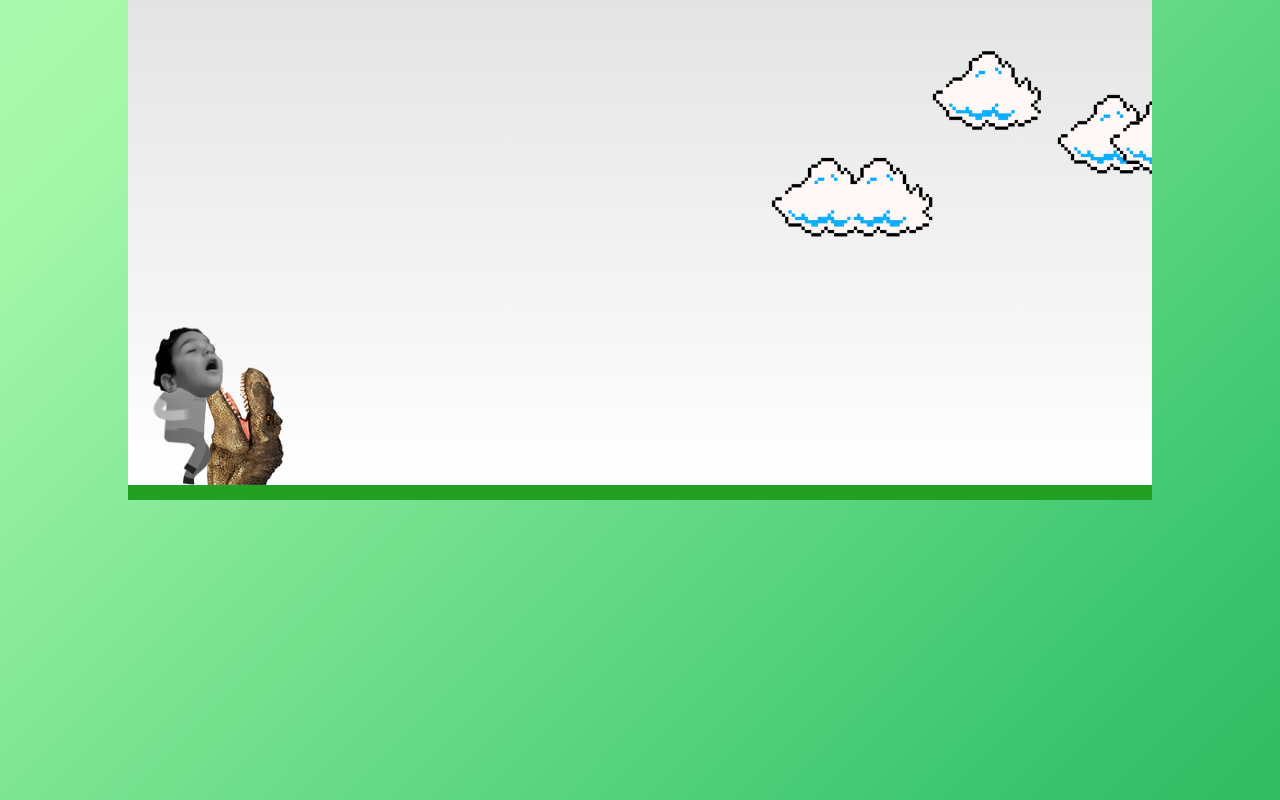
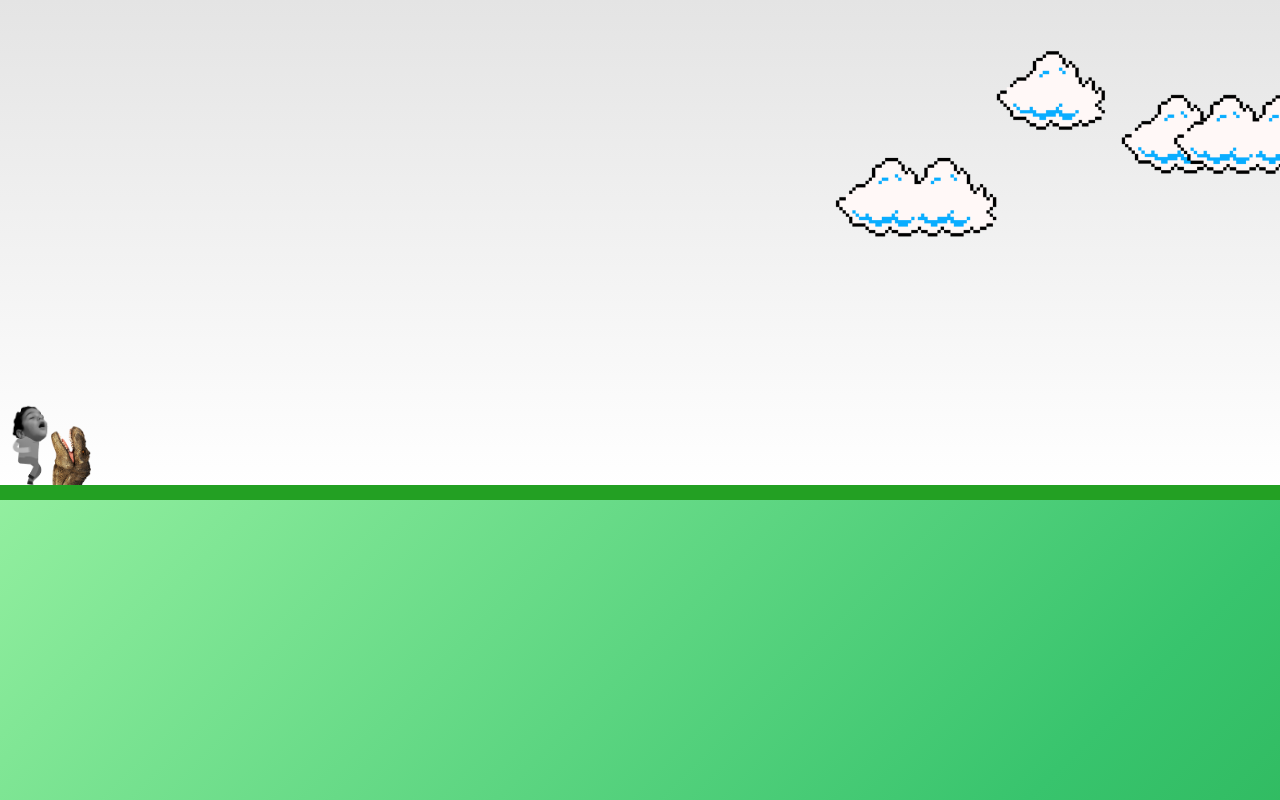
Before and after one commit to Julianosan/pulatutu, a plain HTML site: page index.html in a window 1280 px wide. Drawn offline with Linux system fonts and the light colour scheme.

Commit message:
Add files via upload

```diff
--- a/script.js
+++ b/script.js
@@ -19,7 +19,7 @@ const loop = setInterval(() => {
     const dinoPosition = dino.offsetLeft
     const tutuPosition = +window.getComputedStyle(tutu).bottom.replace('px', '')
 
-    if (dinoPosition <= 80 && dinoPosition > 0 && tutuPosition < 80){
+    if (dinoPosition <= 60 && dinoPosition > 0 && tutuPosition < 50){
 
         dino.style.animation = 'none'
         dino.style.left = `${dinoPosition}px`
@@ -28,8 +28,8 @@ const loop = setInterval(() => {
         tutu.style.bottom = `${tutuPosition}px`
 
         tutu.src = 'tutu-gameover.png'
-        tutu.style.width = '80px'
-        tutu.style.marginLeft = '20px'
+        tutu.style.width = '40px'
+        tutu.style.marginLeft = '10px'
 
         clearInterval(loop)
 
--- a/style.css
+++ b/style.css
@@ -5,7 +5,7 @@
 }
 
 .game-board {
-    width: 80%;
+    width: 100%;
     height: 500px;
     border-bottom: 15px solid rgb(35, 160, 35);
     margin: 0 auto;
@@ -24,13 +24,13 @@
 .dino {
     position: absolute;
     bottom: 0;
-    width: 80px;
-    animation: dino-animation 2s infinite linear;
+    width: 40px;
+    animation: dino-animation 1.5s infinite linear;
 }
 
 .tutu {
     position: absolute;
-    width: 100px;
+    width: 50px;
     bottom: 0;
 }
 
```
